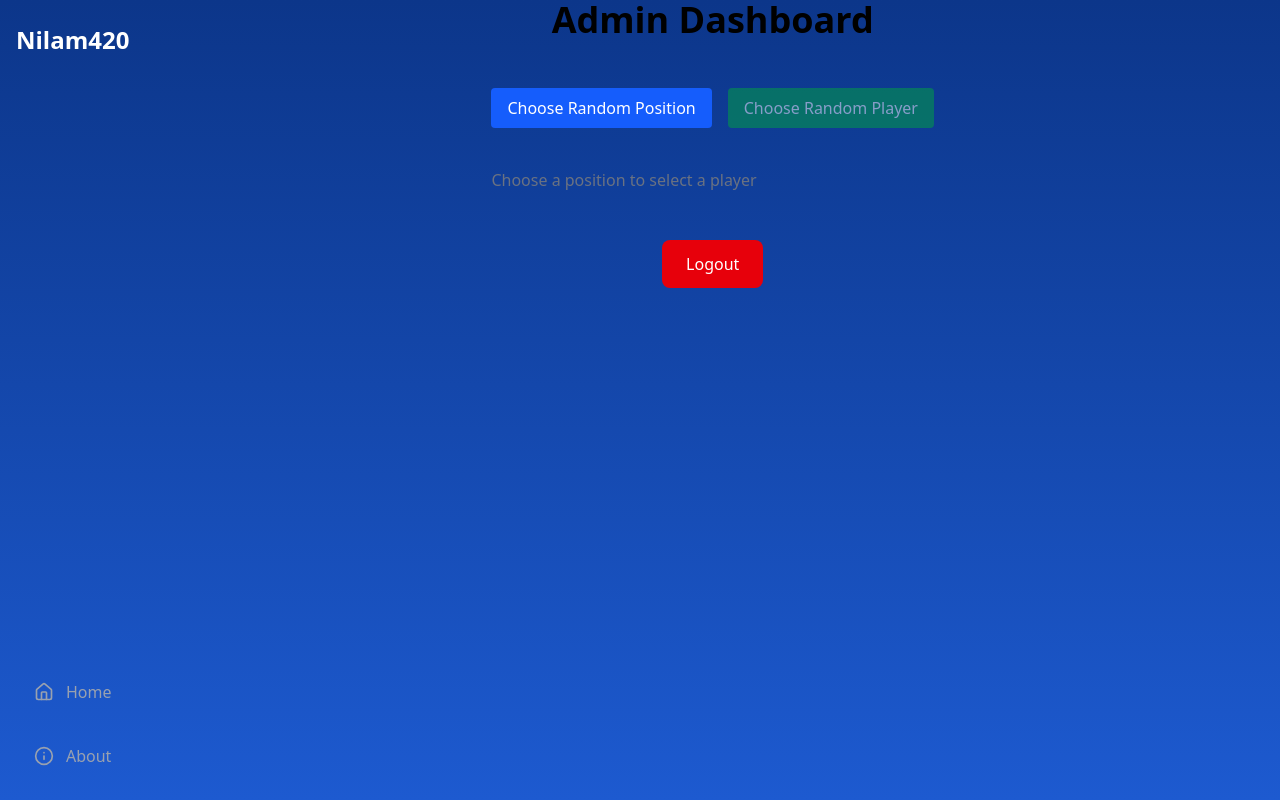
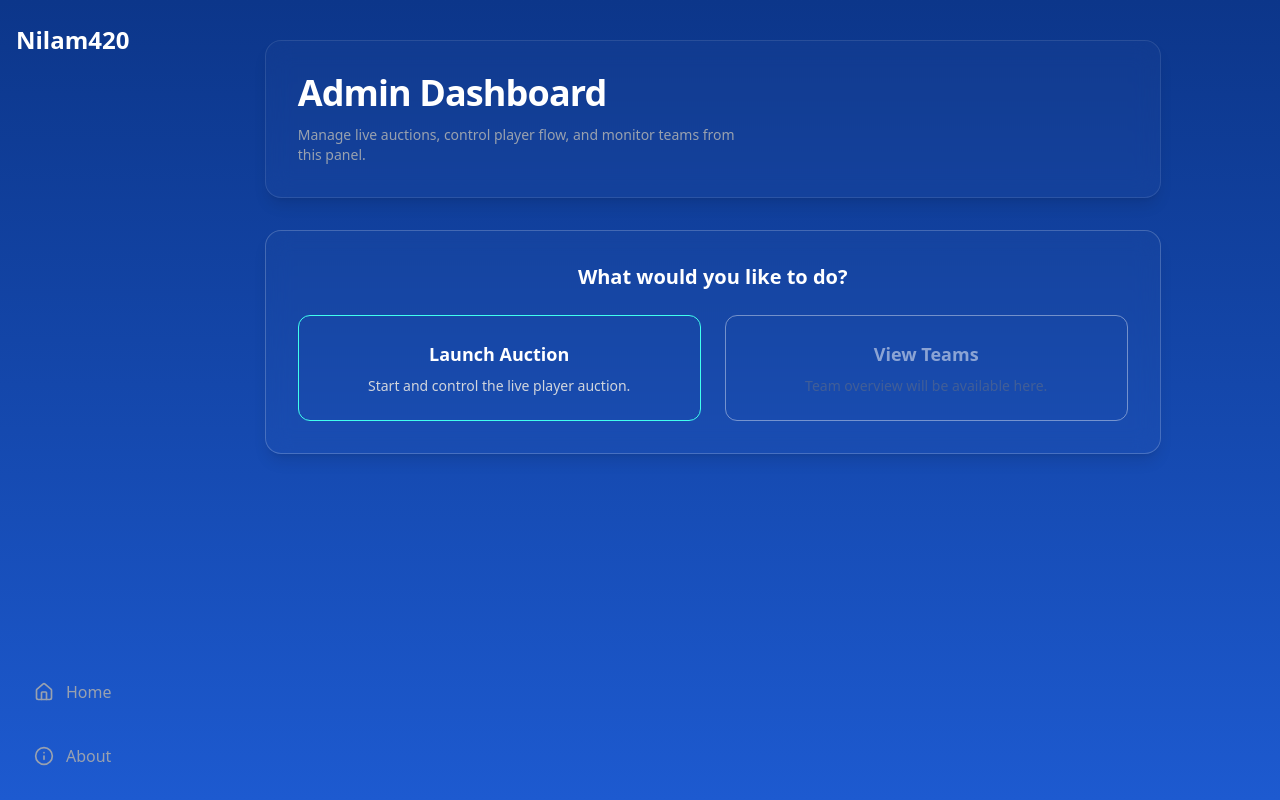
Before and after one commit to Sakibwahid/Update19, a React (Vite) app: page /admin in a window 1280 px wide. Built offline with nearby package versions, Linux system fonts and the light colour scheme; no server answers; the database is empty.

Commit message:
major fix

```diff
--- a/src/App.jsx
+++ b/src/App.jsx
@@ -9,6 +9,7 @@ import AdminDashboard from "./pages/AdminDashboard";
 import PlayerDetails from "./components/player/PlayerDetails";
 import { Navbar } from "./components/ui/Navbar";
 import AuctionSection from "./components/auction/AuctionSection";
+import AdminAuctionControl from "./components/auction/AdminAuctionControl";
 
 function App() {
   return (
@@ -28,6 +29,7 @@ function App() {
             <Route path="/admin" element={<AdminDashboard />} />
             <Route path="/player-details" element={<PlayerDetails />} />
             <Route path="/auction" element={<AuctionSection />} />
+            <Route path="/admin/auction" element={<AdminAuctionControl />} />
           </Routes>
           </div>
         </div>
--- a/src/components/auction/AdminAuctionControl.jsx
+++ b/src/components/auction/AdminAuctionControl.jsx
@@ -1,147 +1,253 @@
 import React, { useState, useEffect } from "react";
-import { collection, getDocs, doc, setDoc, serverTimestamp, getDoc } from "firebase/firestore";
+import {
+  collection,
+  getDocs,
+  doc,
+  setDoc,
+  serverTimestamp,
+  getDoc,
+} from "firebase/firestore";
 import { db } from "../../lib/firebase/config";
 import { useNavigate } from "react-router-dom";
 import PlayerCard from "../player/PlayerCard";
+import { Button } from "../ui/Button";
+import { Text } from "../ui/Text";
 
 const POSITIONS = [
   "GK", "CB", "LB", "RB",
   "CDM", "CM", "CAM",
-  "LW", "RW", "CF", "ST"
+  "LW", "RW", "CF", "ST",
 ];
+
+const STORAGE_KEY = "auction_state";
 
 const AdminAuctionControl = () => {
   const navigate = useNavigate();
+
   const [availablePositions, setAvailablePositions] = useState([]);
   const [availablePlayers, setAvailablePlayers] = useState({});
   const [selectedPosition, setSelectedPosition] = useState(null);
   const [currentPlayer, setCurrentPlayer] = useState(null);
   const [loading, setLoading] = useState(false);
 
-  // Fetch current player
+  /* ================= FETCH CURRENT PLAYER ================= */
+
   const fetchCurrentPlayer = async () => {
     try {
-      const docRef = doc(db, "currentPlayer", "active");
-      const docSnap = await getDoc(docRef);
-      if (docSnap.exists()) setCurrentPlayer(docSnap.data());
+      const ref = doc(db, "currentPlayer", "active");
+      const snap = await getDoc(ref);
+      if (snap.exists()) {
+        setCurrentPlayer(snap.data());
+      }
     } catch (err) {
-      console.error("Error fetching current player:", err);
+      console.error("Fetch current player error:", err);
     }
   };
 
-  // Fetch all players
+  /* ================= FETCH PLAYERS ================= */
+
   const fetchAllPlayers = async () => {
     try {
       const snapshot = await getDocs(collection(db, "players"));
       const grouped = {};
-      snapshot.docs.forEach(doc => {
+
+      snapshot.docs.forEach((doc) => {
         const player = doc.data();
         if (!grouped[player.Position]) grouped[player.Position] = [];
         grouped[player.Position].push(player);
       });
 
+      setAvailablePlayers(grouped);
       setAvailablePositions([...POSITIONS]);
-      setAvailablePlayers(grouped);
-
     } catch (err) {
-      console.error("Error fetching players:", err);
+      console.error("Fetch players error:", err);
     }
   };
 
+  /* ================= RESTORE FROM LOCALSTORAGE ================= */
+
   useEffect(() => {
+    const savedState = localStorage.getItem(STORAGE_KEY);
+
+    if (savedState) {
+      const parsed = JSON.parse(savedState);
+      setAvailablePositions(parsed.availablePositions);
+      setAvailablePlayers(parsed.availablePlayers);
+      setSelectedPosition(parsed.selectedPosition);
+    } else {
+      fetchAllPlayers();
+    }
+
     fetchCurrentPlayer();
-    fetchAllPlayers();
   }, []);
 
-  // Helper to get all eligible players for a position (LW includes LM, RW includes RM)
+  /* ================= PERSIST TO LOCALSTORAGE ================= */
+
+  useEffect(() => {
+    if (!availablePositions.length && !selectedPosition) return;
+
+    localStorage.setItem(
+      STORAGE_KEY,
+      JSON.stringify({
+        availablePositions,
+        availablePlayers,
+        selectedPosition,
+      })
+    );
+  }, [availablePositions, availablePlayers, selectedPosition]);
+
+  /* ================= HELPERS ================= */
+
   const getPlayersForPosition = (position) => {
-    if (position === "LW") return [...(availablePlayers["LW"] || []), ...(availablePlayers["LM"] || [])];
-    if (position === "RW") return [...(availablePlayers["RW"] || []), ...(availablePlayers["RM"] || [])];
+    if (position === "LW") {
+      return [
+        ...(availablePlayers["LW"] || []),
+        ...(availablePlayers["LM"] || []),
+      ];
+    }
+    if (position === "RW") {
+      return [
+        ...(availablePlayers["RW"] || []),
+        ...(availablePlayers["RM"] || []),
+      ];
+    }
     return availablePlayers[position] || [];
   };
 
   const chooseRandomPosition = () => {
-    if (availablePositions.length === 0) {
-      setSelectedPosition(null);
-      return;
-    }
-    const randomIndex = Math.floor(Math.random() * availablePositions.length);
-    setSelectedPosition(availablePositions[randomIndex]);
+    if (!availablePositions.length) return;
+    const index = Math.floor(Math.random() * availablePositions.length);
+    setSelectedPosition(availablePositions[index]);
   };
 
   const chooseRandomPlayer = async () => {
     if (!selectedPosition) return;
 
     const players = getPlayersForPosition(selectedPosition);
-    if (players.length === 0) return;
+    if (!players.length) return;
 
     setLoading(true);
+
     try {
       const randomIndex = Math.floor(Math.random() * players.length);
       const randomPlayer = players[randomIndex];
 
-      // Remove selected player from its actual group
-      const posGroup = availablePlayers[randomPlayer.Position] || [];
-      const idx = posGroup.findIndex(p => p.ID === randomPlayer.ID);
-      if (idx > -1) posGroup.splice(idx, 1);
-      setAvailablePlayers(prev => ({ ...prev, [randomPlayer.Position]: posGroup }));
+      const positionGroup = [
+        ...(availablePlayers[randomPlayer.Position] || []),
+      ];
 
-      // Remove position if no players left
+      const idx = positionGroup.findIndex((p) => p.ID === randomPlayer.ID);
+      if (idx > -1) positionGroup.splice(idx, 1);
+
+      setAvailablePlayers((prev) => ({
+        ...prev,
+        [randomPlayer.Position]: positionGroup,
+      }));
+
       if (getPlayersForPosition(selectedPosition).length === 1) {
-        setAvailablePositions(prev => prev.filter(p => p !== selectedPosition));
+        setAvailablePositions((prev) =>
+          prev.filter((p) => p !== selectedPosition)
+        );
       }
 
-      // Save to Firestore
       await setDoc(doc(db, "currentPlayer", "active"), {
         ...randomPlayer,
         updatedAt: serverTimestamp(),
       });
 
       setCurrentPlayer(randomPlayer);
-
     } catch (err) {
-      console.error(err);
+      console.error("Choose player error:", err);
     } finally {
       setLoading(false);
     }
   };
 
+  /* ================= UI ================= */
+
   return (
-    <div className="flex flex-col gap-6 p-6">
-      <div className="flex flex-col md:flex-row gap-4 items-center">
-        <button
+    <div className="min-h-screen text-white px-4 py-6 flex justify-center">
+      <div className="w-full max-w-6xl space-y-4">
+        {/* HEADER */}
+        <div className="backdrop-blur-md bg-white/2 border border-white/10 rounded-2xl p-6">
+          <Text variant="subheading" className="text-2xl font-semibold">
+            Auction Panel
+          </Text>
+          <Text variant="para" className="text-sm text-gray-300 mt-2">
+            Randomize positions and push players into live auction.
+          </Text>
+        </div>
+
+        {/* CONTROL BAR */}
+        <div className="backdrop-blur-md bg-white/2 border border-white/30 rounded-2xl p-6 grid grid-cols-1 md:grid-cols-2 lg:grid-cols-3 gap-6">
+          {/* AUCTION CONTROL */}
+          <div className="flex flex-col items-center gap-6">
+            <div className="w-full flex gap-2">
+              <Button
+                variant="outline"
+                className="flex-1 border-white/40"
                 onClick={chooseRandomPosition}
-          className="px-4 py-2 bg-blue-600 text-white rounded disabled:opacity-50"
-          disabled={availablePositions.length === 0}
+                disabled={!availablePositions.length}
               >
-          Choose Random Position
-        </button>
+                <Text variant="para" className="text-[#41FFEE]">
+                  Random Position
+                </Text>
+              </Button>
+
+              <Button
+                variant="outline"
+                className="flex-1 border-white/40"
+                onClick={chooseRandomPlayer}
+                disabled={
+                  !selectedPosition ||
+                  loading ||
+                  !getPlayersForPosition(selectedPosition).length
+                }
+              >
+                <Text variant="para" className="text-[#41FFEE]">
+                  Random Player
+                </Text>
+              </Button>
+            </div>
 
             {selectedPosition && (
-          <p className="font-semibold">Selected Position: {selectedPosition}</p>
+              <Text
+                variant="heading"
+                className="text-xl font-bold border border-white/40 rounded-xl px-4 py-2 w-full text-center"
+              >
+                {selectedPosition}
+              </Text>
             )}
-
-        <button
-          onClick={chooseRandomPlayer}
-          disabled={!selectedPosition || loading || getPlayersForPosition(selectedPosition).length === 0}
-          className="px-4 py-2 bg-green-600 text-white rounded disabled:opacity-50"
-        >
-          Choose Random Player
-        </button>
-      </div>
 
             {currentPlayer ? (
               <div
-          className="cursor-pointer w-full max-w-sm"
-          onClick={() => navigate("/player-details", { state: { player: currentPlayer } })}
+                className="cursor-pointer hover:scale-[1.02] transition-transform"
+                onClick={() =>
+                  navigate("/player-details", {
+                    state: { player: currentPlayer },
+                  })
+                }
               >
                 <PlayerCard player={currentPlayer} />
               </div>
-      ) : selectedPosition ? (
-        <p className="text-red-500 font-semibold mt-4">No player is left for this position</p>
             ) : (
-        <p className="text-gray-500 mt-4">Choose a position to select a player</p>
+              <p className="text-gray-400">
+                Select a position to begin the auction.
+              </p>
             )}
+          </div>
+
+          {/* TEAMS */}
+          <div className="flex justify-center items-center">
+            <Text variant="heading">Teams</Text>
+          </div>
+
+          {/* FEATURES */}
+          <div className="flex justify-center items-center">
+            <Text variant="heading">Features</Text>
+          </div>
+        </div>
+      </div>
     </div>
   );
 };
--- a/src/components/ui/Text.jsx
+++ b/src/components/ui/Text.jsx
@@ -21,8 +21,8 @@ export function Text({ variant = "para", className, children, ...props }) {
     const basestyles = ["inline-block"]
     const variants = {
         heading: "text-4xl md:text-5xl text-white font-semibold font-[orbitron]",
-        subheading: "text-xl md:text-2xl text-white  font-[rajdhani]",
-        para: "text-md text-gray-400 font-[rajdhani]"
+        subheading: "text-xl md:text-2xl text-white font-[rajdhani]",
+        para: "text-md text-gray-300 font-[rajdhani]"
     };
     const classes = twMerge(clsx(basestyles, variants[variant]), className);
     return (
--- a/src/pages/AdminDashboard.jsx
+++ b/src/pages/AdminDashboard.jsx
@@ -1,29 +1,56 @@
-import React, { useState } from "react";
-import { auth, db, storage } from "../lib/firebase/config";
-import { signOut } from "firebase/auth";
-import { useNavigate } from "react-router-dom";
-import AdminAuctionControl from "../components/auction/AdminAuctionControl";
+import React from "react";
+import { Anchor } from "../components/ui/Anchor";
 
 const AdminDashboard = () => {
-  const navigate = useNavigate();
+  return (
+    <div className="min-h-screen text-white flex justify-center px-4 py-10">
+      <div className="w-full max-w-4xl space-y-8">
 
-  const handleLogout = async () => {
-    await signOut(auth);
-    navigate("/login");
-  };
+        {/* ADMIN HEADER */}
+        <div className="relative backdrop-blur-md bg-white/2 border border-white/10 rounded-2xl p-6 md:p-8 shadow-lg">
+          <h1 className="text-4xl font-semibold tracking-tight">
+            Admin Dashboard
+          </h1>
+          <p className="text-sm text-gray-400 mt-3 max-w-md">
+            Manage live auctions, control player flow, and monitor teams from
+            this panel.
+          </p>
+        </div>
 
-  return (
-    <div className=" h-fit flex flex-col justify-center items-center gap-6">
-      <h1 className="text-4xl font-semibold">Admin Dashboard</h1>
+        {/* ACTION PANEL */}
+        <div className="relative backdrop-blur-md bg-white/2 border border-white/20 rounded-2xl p-6 md:p-8 shadow-lg">
+          <h2 className="text-xl font-semibold text-center mb-6">
+            What would you like to do?
+          </h2>
 
-      <AdminAuctionControl></AdminAuctionControl>
+          <div className="grid grid-cols-1 md:grid-cols-2 gap-6">
 
-      <button
-        onClick={handleLogout}
-        className="px-6 py-3 bg-red-600 hover:bg-red-700 text-white rounded-lg"
-      >
-        Logout
-      </button>
+            {/* LAUNCH AUCTION */}
+            <Anchor to="/admin/auction">
+              <div className="group cursor-pointer border border-[#41FFEE] rounded-xl p-6 text-center transition-all hover:bg-white/10 hover:border-blue-400/50">
+                <h3 className="text-lg font-semibold mb-2 group-hover:text-blue-400">
+                  Launch Auction
+                </h3>
+                <p className="text-sm text-gray-300">
+                  Start and control the live player auction.
+                </p>
+              </div>
+            </Anchor>
+
+            {/* VIEW TEAMS — PLACEHOLDER */}
+            <div className="border border-white/80 rounded-xl p-6 text-center opacity-50 cursor-not-allowed">
+              <h3 className="text-lg font-semibold mb-2">
+                View Teams
+              </h3>
+              <p className="text-sm text-gray-500">
+                Team overview will be available here.
+              </p>
+            </div>
+
+          </div>
+        </div>
+
+      </div>
     </div>
   );
 };
```
Lines whose indentation alone changed are shown as unchanged.
